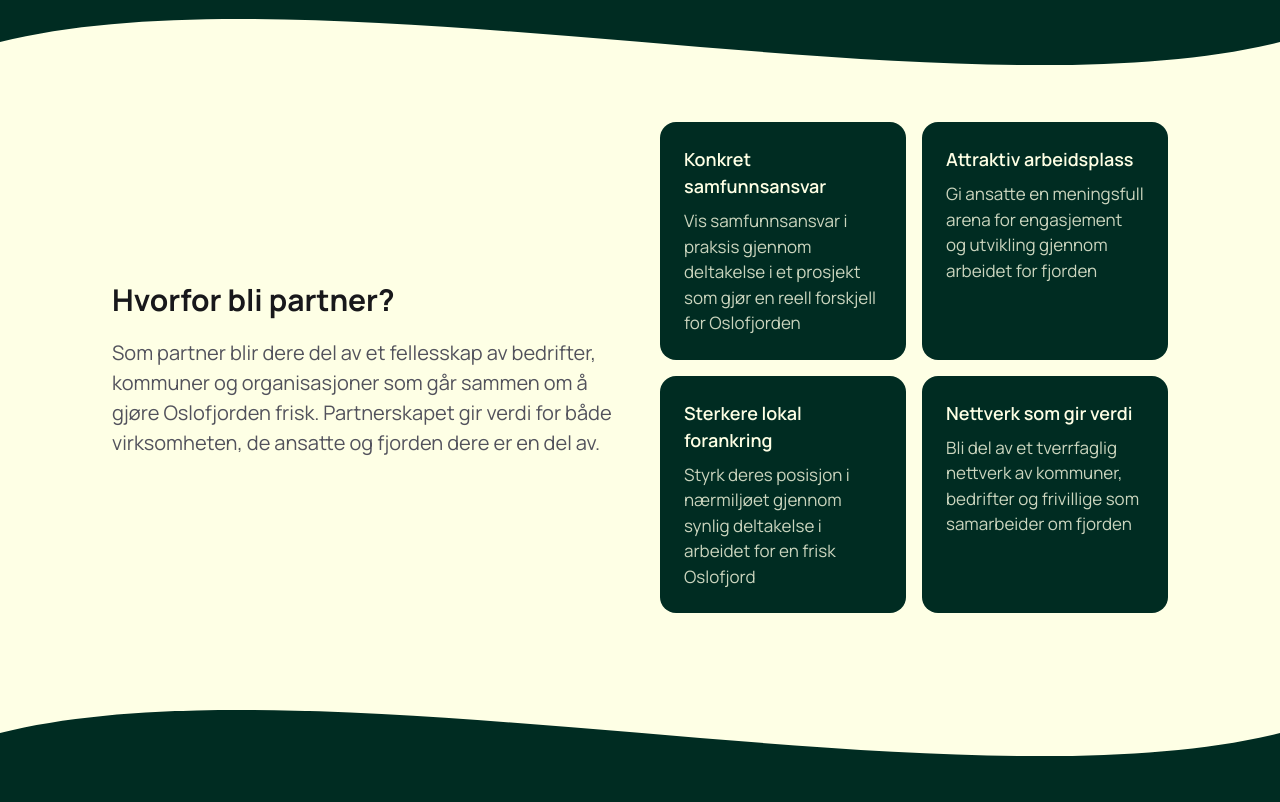
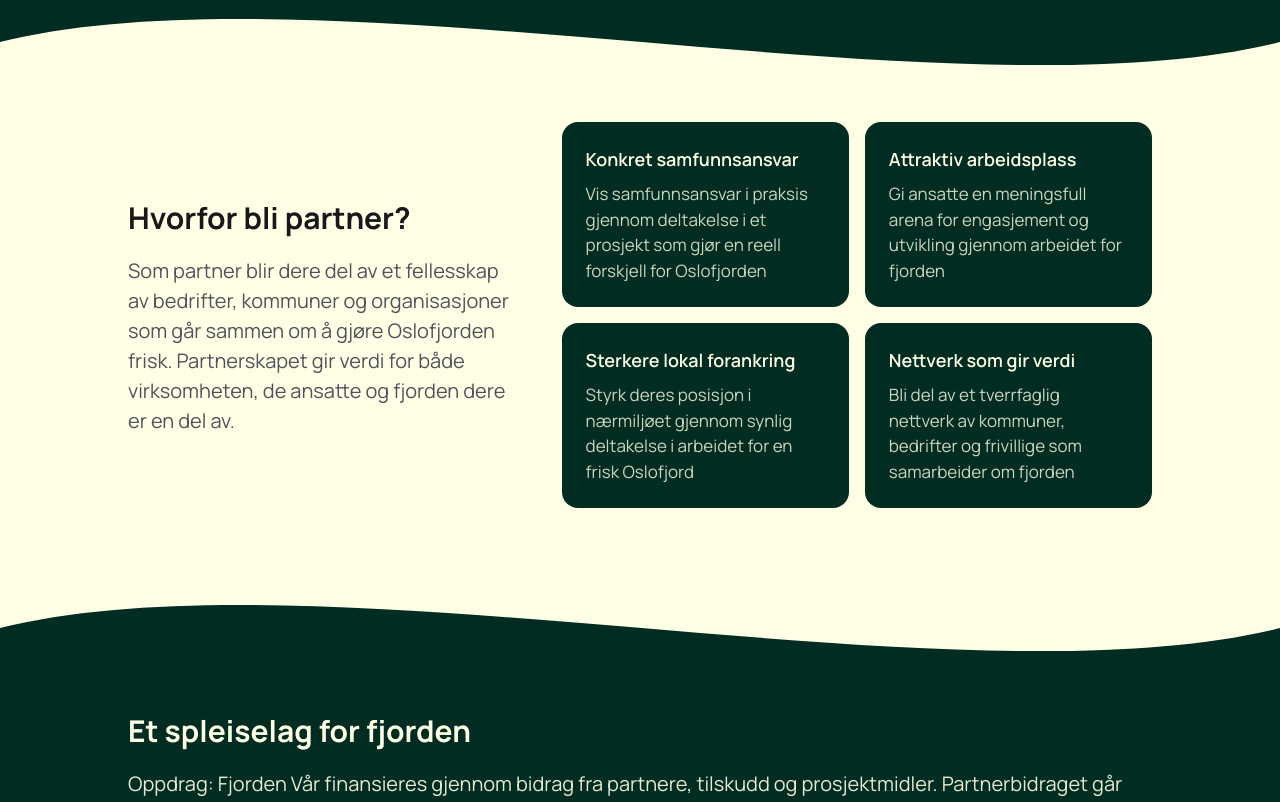
Before and after one commit to Padriv/paadriv-redd-fjorden, a Next.js app: page /organisasjon in a window 1280 px wide. Shown: the part 560-1362 px from the top of the page. Built offline with nearby package versions, Linux system fonts and the light colour scheme.

Commit message:
fix: adjust BenefitsSection layout for consistent grid width

```diff
--- a/app/_components/BenefitsSection.tsx
+++ b/app/_components/BenefitsSection.tsx
@@ -20,7 +20,7 @@ export default function BenefitsSection({
 		<section className="relative flex w-full flex-col items-center bg-cream px-4 pb-cluster pt-40 text-ink md:px-28">
 			<Wave fillClassName="fill-deep-green" />
 
-			<div className="grid w-full max-w-6xl grid-cols-1 gap-cluster lg:grid-cols-2">
+			<div className="grid w-full max-w-5xl grid-cols-1 gap-cluster lg:grid-cols-[2fr_3fr]">
 				<div className="flex flex-col justify-center gap-group">
 					<h2 className="text-section font-bold">{heading}</h2>
 					<p className="text-body text-copy">{intro}</p>
```
